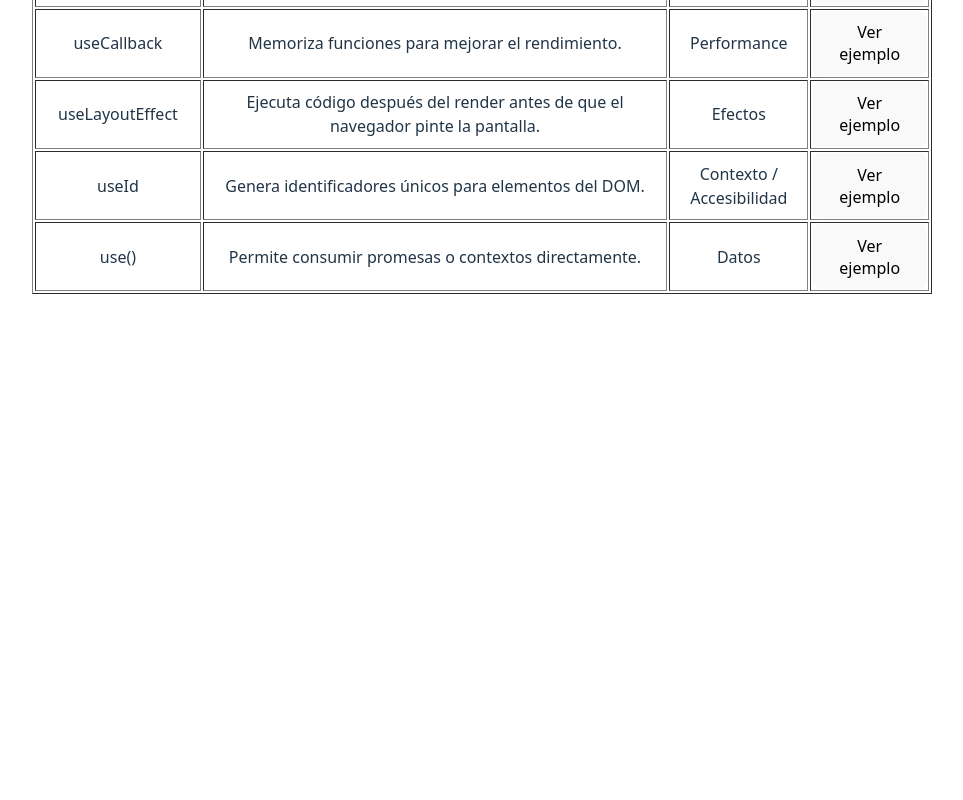
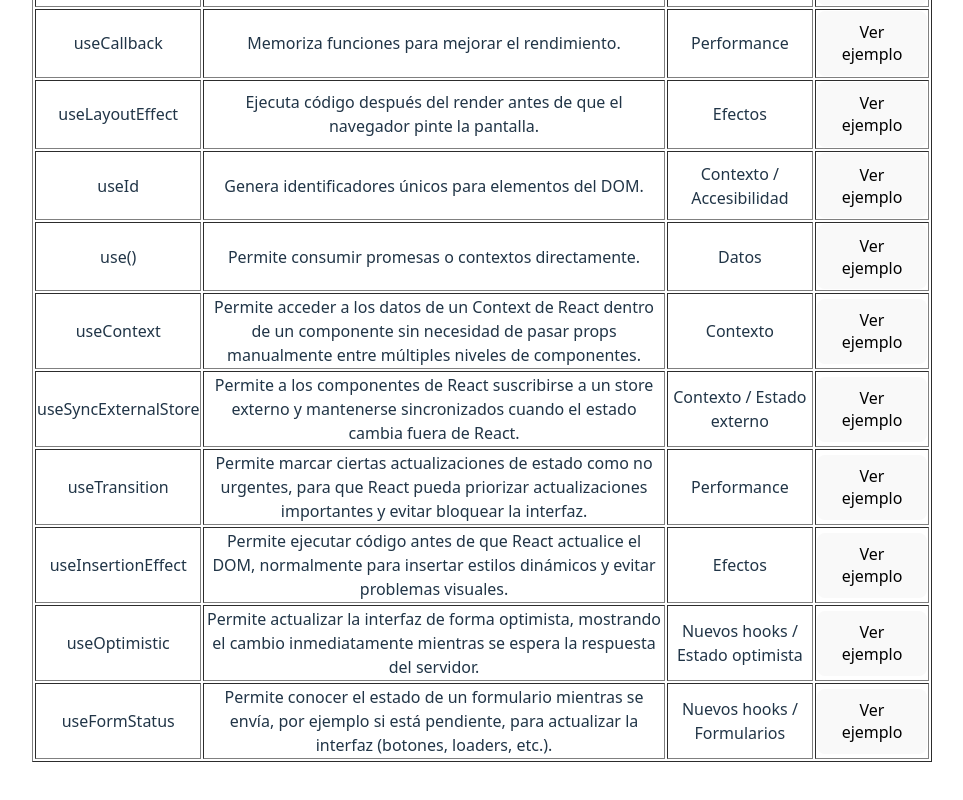
Before and after one commit to Jdmorenoc/Proyecto_SoA, a React (Vite) app in the folder proyecto/: page / in a window 1280 px wide. Shown: the part 790-1590 px from the top of the page, without its empty margins (158-1121 px from the left). Before the commit the page ends 1136 px from the top, so only its background shows below. Built offline with nearby package versions, Linux system fonts and the light colour scheme.

Commit message:
homehooks tabla de lo que faltaba

```diff
--- a/proyecto/src/playground/HomeHooks.jsx
+++ b/proyecto/src/playground/HomeHooks.jsx
@@ -134,6 +134,66 @@ function HomeHooks() {
               </button>
             </td>
           </tr>
+          <tr>
+            <td>useContext</td>
+            <td>Permite acceder a los datos de un Context de React dentro de un componente sin necesidad de pasar props manualmente entre múltiples niveles de componentes.</td>
+            <td>Contexto</td>
+            <td>
+              <button onClick={() => navigate("/useContext")}>
+                Ver ejemplo
+              </button>
+            </td>
+          </tr>
+          <tr>
+            <td>useSyncExternalStore</td>
+            <td>Permite a los componentes de React suscribirse a un store externo y mantenerse sincronizados cuando el estado cambia fuera de React.</td>
+            <td>Contexto / Estado externo</td>
+            <td>
+              <button onClick={() => navigate("/useSyncExternalStore")}>
+                Ver ejemplo
+              </button>
+            </td>
+          </tr>
+          <tr>
+            <td>useTransition</td>
+            <td>Permite marcar ciertas actualizaciones de estado como no urgentes, para que React pueda priorizar actualizaciones importantes y evitar bloquear la interfaz.</td>
+            <td>Performance</td>
+            <td>
+              <button onClick={() => navigate("/useTransition")}>
+                Ver ejemplo
+              </button>
+            </td>
+          </tr>
+          <tr>
+            <td>useInsertionEffect</td>
+            <td>Permite ejecutar código antes de que React actualice el DOM, normalmente para insertar estilos dinámicos y evitar problemas visuales.</td>
+            <td>Efectos</td>
+            <td>
+              <button onClick={() => navigate("/useInsertionEffect")}>
+                Ver ejemplo
+              </button>
+            </td>
+          </tr>
+          <tr>
+            <td>useOptimistic</td>
+            <td>Permite actualizar la interfaz de forma optimista, mostrando el cambio inmediatamente mientras se espera la respuesta del servidor.</td>
+            <td>Nuevos hooks / Estado optimista</td>
+            <td>
+              <button onClick={() => navigate("/useOptimistic")}>
+                Ver ejemplo
+              </button>
+            </td>
+          </tr>
+          <tr>
+            <td>useFormStatus</td>
+            <td>Permite conocer el estado de un formulario mientras se envía, por ejemplo si está pendiente, para actualizar la interfaz (botones, loaders, etc.).</td>
+            <td>Nuevos hooks / Formularios</td>
+            <td>
+              <button onClick={() => navigate("/useFormStatus")}>
+                Ver ejemplo
+              </button>
+            </td>
+          </tr>
 
 
         </tbody>
```
